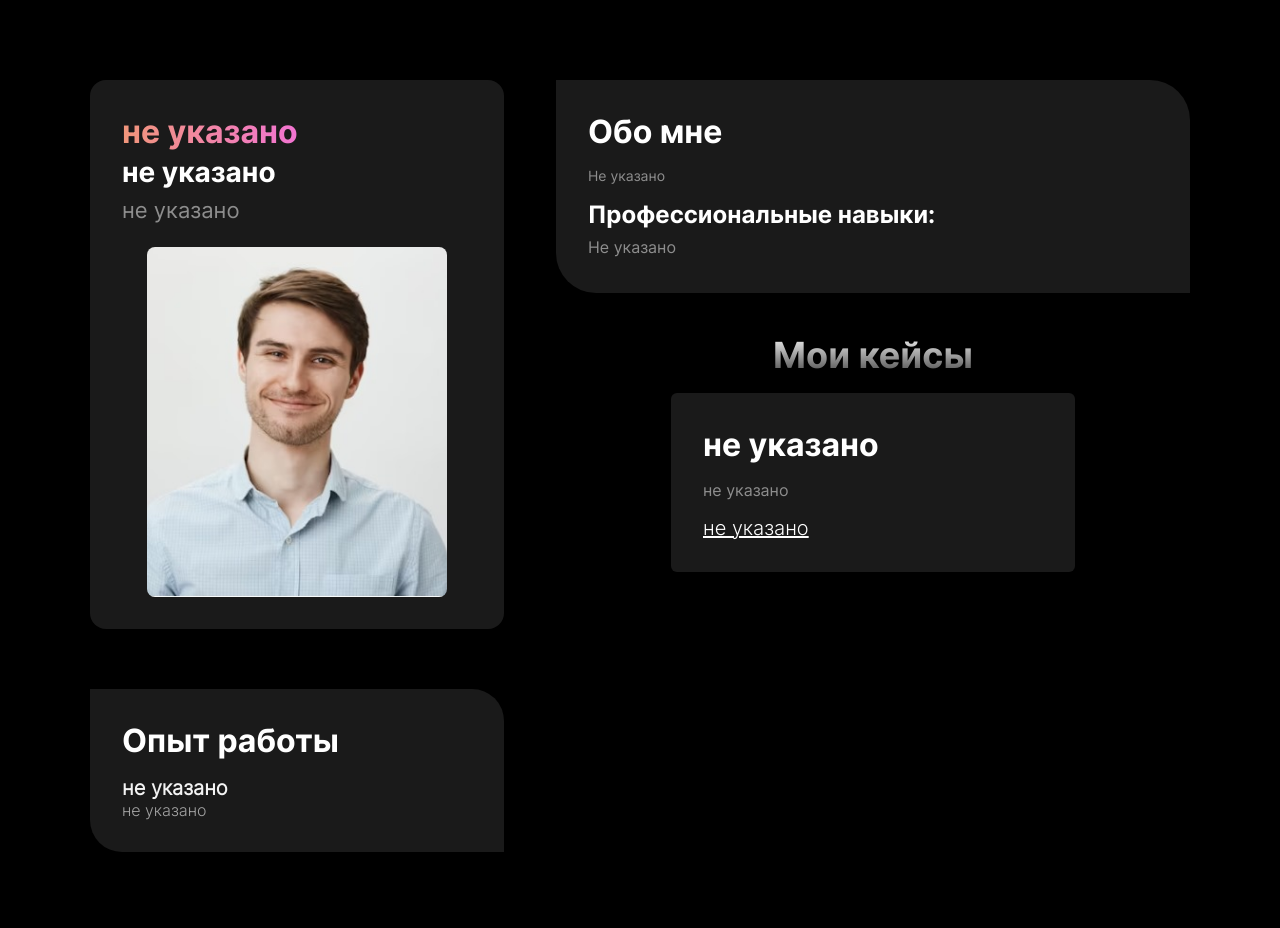
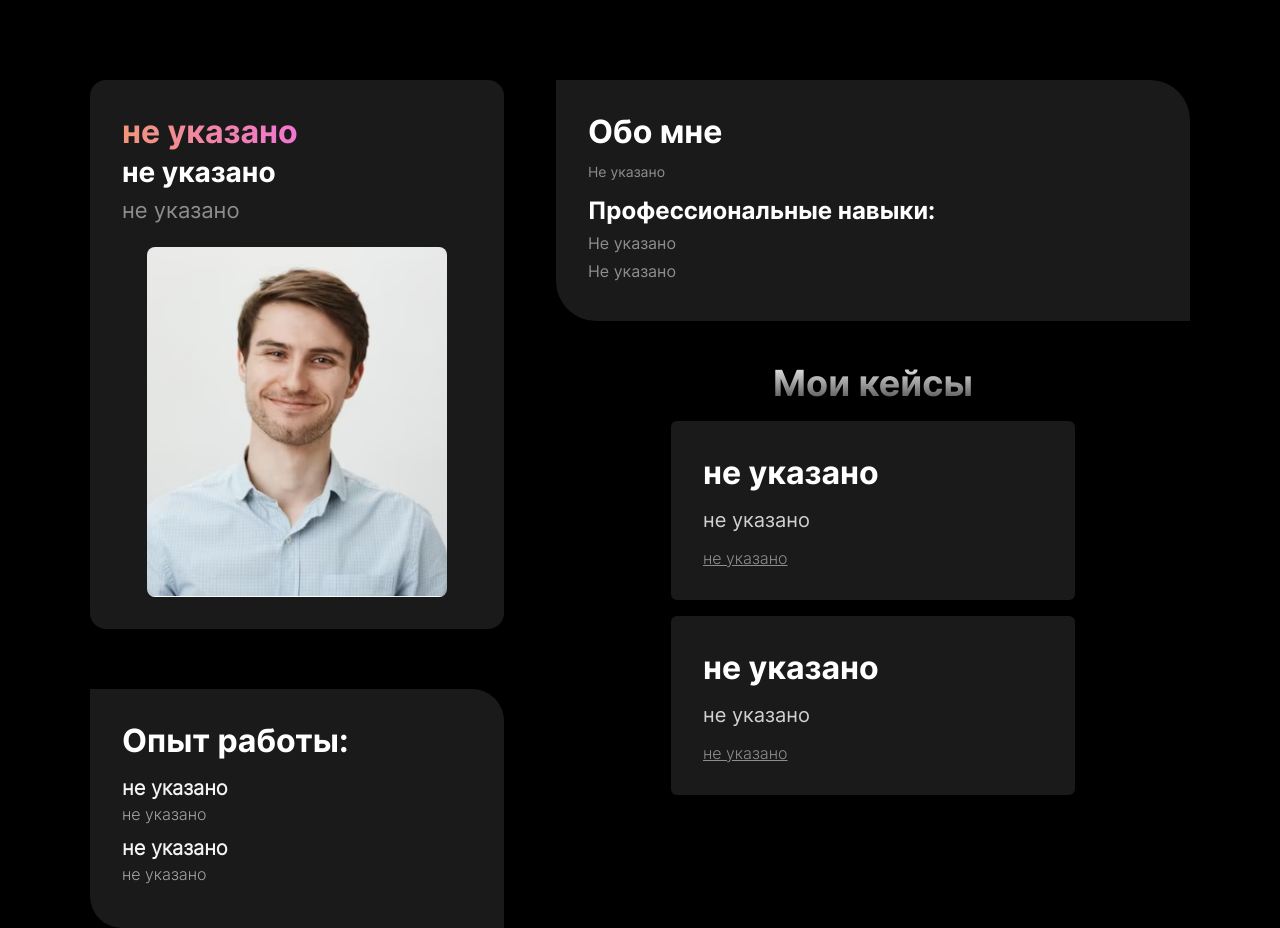
Before and after one commit to fwhyjke/fastcase, a Django app: page /page in a window 1280 px wide. Shown: the part 52-980 px from the top of the page. Before the commit the page ends 904 px from the top, so only its background shows below. Run offline with Django 4.2, Linux system fonts and the light colour scheme; data that the repository does not hold is empty.

Commit message:
displaying data on the user page

```diff
--- a/fastcase/static/fastcase/css/style.css
+++ b/fastcase/static/fastcase/css/style.css
@@ -199,7 +199,7 @@ footer {
 
 .about>h2 {
     margin: 0;
-    margin-bottom: 1.6rem;
+    margin-bottom: 1.2rem;
     color: #FFF;
     font-family: Inter-Bold;
     font-size: 3.2rem;
@@ -230,10 +230,22 @@ footer {
     padding-inline-start: 0;
 }
 
+.cases_list {
+    list-style-type: none;
+    margin: 0;
+    padding-inline-start: 0;
+}
+
+.exp_list {
+    list-style-type: none;
+    margin: 0;
+    padding-inline-start: 0;
+}
+
 .about__skils>li>p {
     opacity: 50%;
     margin: 0;
-    margin-bottom: 0.4rem;
+    margin-bottom: 0.8rem;
     color: #FFF;
     font-family: Inter-Regular;
     font-size: 1.6rem;
@@ -264,16 +276,18 @@ footer {
     margin-bottom: 1.6rem;
 }
 
-.exp>.job>h3 {
+.job__title {
     margin: 0;
+    margin-bottom: 0.4rem;
     color: #FFF;
     font-family: Inter-Light;
     font-size: 2rem;
     opacity: 95%;
 }
 
-.exp>.job>p {
+.job__description {
     margin: 0;
+    margin-bottom: 1.2rem;
     color: #FFF;
     font-family: Inter-Light;
     font-size: 1.6rem;
@@ -314,22 +328,23 @@ footer {
     width: 34rem;
     color: #FFF;
     font-family: Inter-Regular;
-    font-size: 1.6rem;
+    font-size: 2rem;
     margin-bottom: 1.6rem;
     font-style: normal;
     font-weight: 400;
     line-height: normal;
-    opacity: 50%;
+    opacity: 80%;
 }
 
 .case__link {
     width: 34rem;
     color: #FFF;
     font-family: Inter-Light;
-    font-size: 2rem;
+    font-size: 1.6rem;
     font-style: normal;
     font-weight: 400;
     line-height: normal;
+    opacity: 50%;
 }
 
 .second {
--- a/fastcase/static/fastcase/js/script.js
+++ b/fastcase/static/fastcase/js/script.js
@@ -1,62 +1,53 @@
 var pageId = document.getElementById('my-element').dataset.pageId;
 
-// Функция для создания AJAX запроса
-function makeAjaxRequest(url, method, callback) {
+document.addEventListener("DOMContentLoaded", function () {
+  // Замените "ваш_эндпоинт" на реальный URL вашего API
+  var apiUrl = 'http://127.0.0.1:8000/api/get_page_info/?id=' + pageId;
+
   var xhr = new XMLHttpRequest();
-  xhr.open(method, url, true);
+  xhr.open("GET", apiUrl, true);
   xhr.onreadystatechange = function () {
-      if (xhr.readyState == 4 && xhr.status == 200) {
+      if (xhr.readyState === 4 && xhr.status === 200) {
           var data = JSON.parse(xhr.responseText);
-          callback(data);
+
+          // Здесь вы можете заполнить данные в соответствующие элементы вашего HTML
+
+          // Заполнение основной информации
+          document.getElementById("name").textContent = data.name || "не указано";
+          document.getElementById("job").textContent = data.job || "не указано";
+          document.getElementById("salary").textContent = data.salary || "не указано";
+          document.getElementById("photo").src = data.photo || "{% static 'fastcase/images/photo.jpg' %}";
+          document.getElementById("description").textContent = data.description || "Не указано";
+
+          // Заполнение опыта работы
+          var expList = document.querySelector(".exp_list");
+          expList.innerHTML = "";
+          data.experience.forEach(function (experience) {
+              var jobItem = document.createElement("li");
+              jobItem.innerHTML = "<div class='job'><h3 class='job__title'>" + (experience.title || "не указано") + "</h3><p class='job__description'>" + (experience.description || "не указано") + "</p></div>";
+              expList.appendChild(jobItem);
+          });
+
+          // Заполнение профессиональных навыков
+          var skillsList = document.querySelector(".about__skils");
+          skillsList.innerHTML = "";
+          data.skill.forEach(function (skill) {
+              var skillItem = document.createElement("li");
+              skillItem.innerHTML = "<p>" + skill + "</p>";
+              skillsList.appendChild(skillItem);
+          });
+
+          // Заполнение кейсов
+          var casesList = document.querySelector(".cases_list");
+          casesList.innerHTML = "";
+          data.case.forEach(function (caseItem) {
+              var caseElement = document.createElement("li");
+              caseElement.innerHTML = "<section class='case'><h1 class='case__name'>" + (caseItem.title || "не указано") + "</h1><h2 class='case__desc'>" + (caseItem.description || "не указано") + "</h2><a class='case__link' href='" + (caseItem.link || "не указано") + "'>" + (caseItem.link || "не указано") + "</a></section>";
+              casesList.appendChild(caseElement);
+          });
+      } else if (xhr.readyState === 4) {
+          console.log("Error fetching data. Status: " + xhr.status);
       }
   };
   xhr.send();
-}
-
-// Используем функцию для загрузки данных с API
-makeAjaxRequest('http://127.0.0.1:8000/api/get_page_info/?id=' + pageId, 'GET', function (data) {
-  // Здесь можно использовать полученные данные для заполнения HTML
-
-  // Пример: Заполняем основную информацию
-  document.getElementById('name').innerText = data.name || 'не указано';
-  document.getElementById('job').innerText = data.job || 'не указано';
-  document.getElementById('salary').innerText = data.salary || 'не указано';
-  document.getElementById('photo').src = data.photo || '{% static "fastcase/images/photo.jpg" %}';
-
-  // Пример: Заполняем опыт работы
-  const expSection = document.querySelector('.exp .job');
-  expSection.innerHTML = ''; // Очищаем секцию перед заполнением
-
-  data.experience.forEach(exp => {
-      const jobElement = document.createElement('div');
-      jobElement.innerHTML = `<h3 class="exp__job_h3">${exp.title || 'не указано'}</h3><p class="exp__job_p">${exp.description || 'не указано'}</p>`;
-      expSection.appendChild(jobElement);
-  });
-
-  // Пример: Заполняем обо мне
-  document.getElementById('description').innerText = data.description || 'не указано';
-
-  // Пример: Заполняем профессиональные навыки
-  const skillsList = document.querySelector('.about__skils');
-  skillsList.innerHTML = ''; // Очищаем список перед заполнением
-
-  data.skill.forEach(skill => {
-      const skillElement = document.createElement('li');
-      skillElement.innerHTML = `<p>${skill || 'не указано'}</p>`;
-      skillsList.appendChild(skillElement);
-  });
-
-  // Пример: Заполняем кейсы
-  const casesSection = document.querySelector('.case');
-  casesSection.innerHTML = ''; // Очищаем секцию перед заполнением
-
-  data.case.forEach(caseItem => {
-      const caseElement = document.createElement('section');
-      caseElement.innerHTML = `
-          <h1 class="case__name">${caseItem.title || 'не указано'}</h1>
-          <h2 class="case__desc">${caseItem.description || 'не указано'}</h2>
-          <a class="case__link" href="${caseItem.link || 'не указано'}">${caseItem.link || 'не указано'}</a>
-      `;
-      casesSection.appendChild(caseElement);
-  });
 });
--- a/fastcase/views.py
+++ b/fastcase/views.py
@@ -68,4 +68,3 @@ class CreatePageView(LoginRequiredMixin, FormView):
             return super().form_valid(form)
         else:
             return self.render_to_response(self.get_context_data(form=form))
-#         sgfdgfdhng
--- a/templates/fastcase/page.html
+++ b/templates/fastcase/page.html
@@ -36,11 +36,21 @@
                     <img id="photo" class="main_photo" src="{% static 'fastcase/images/photo.jpg' %}" alt="">
                 </section>
                 <section class="exp">
-                    <h2>Опыт работы</h2>
+                    <h2>Опыт работы:</h2>
+                    <ul class="exp_list">
+                        <li>
                             <div class="job">
-                        <h3>не указано</h3>
-                        <p>не указано</p>
+                                <h3 class="job__title">не указано</h3>
+                                <p class="job__description">не указано</p>
                             </div>
+                        </li>
+                        <li>
+                            <div class="job">
+                                <h3 class="job__title">не указано</h3>
+                                <p class="job__description">не указано</p>
+                            </div>
+                        </li>
+                    </ul>
                 </section>
             </div>
             <div class="second">
@@ -52,14 +62,29 @@
                         <li>
                             <p>Не указано</p>
                         </li>
+                        <li>
+                            <p>Не указано</p>
+                        </li>
                     </ul>
+
                 </section>
                 <h2 class="cases">Мои кейсы</h2>
+                <ul class="cases_list">
+                    <li>
                         <section class="case">
                             <h1 class="case__name">не указано</h1>
                             <h2 class="case__desc">не указано</h2>
                             <a class="case__link" href="не указано">не указано</a>
                         </section>
+                    </li>
+                    <li>
+                        <section class="case">
+                            <h1 class="case__name">не указано</h1>
+                            <h2 class="case__desc">не указано</h2>
+                            <a class="case__link" href="не указано">не указано</a>
+                        </section>
+                    </li>
+                </ul>
             </div>
         </main>
     </div>
```
Also changed, not shown: media/images/users_photo/leo_5frTrex.jpg (added). Lines whose indentation alone changed are shown as unchanged.
